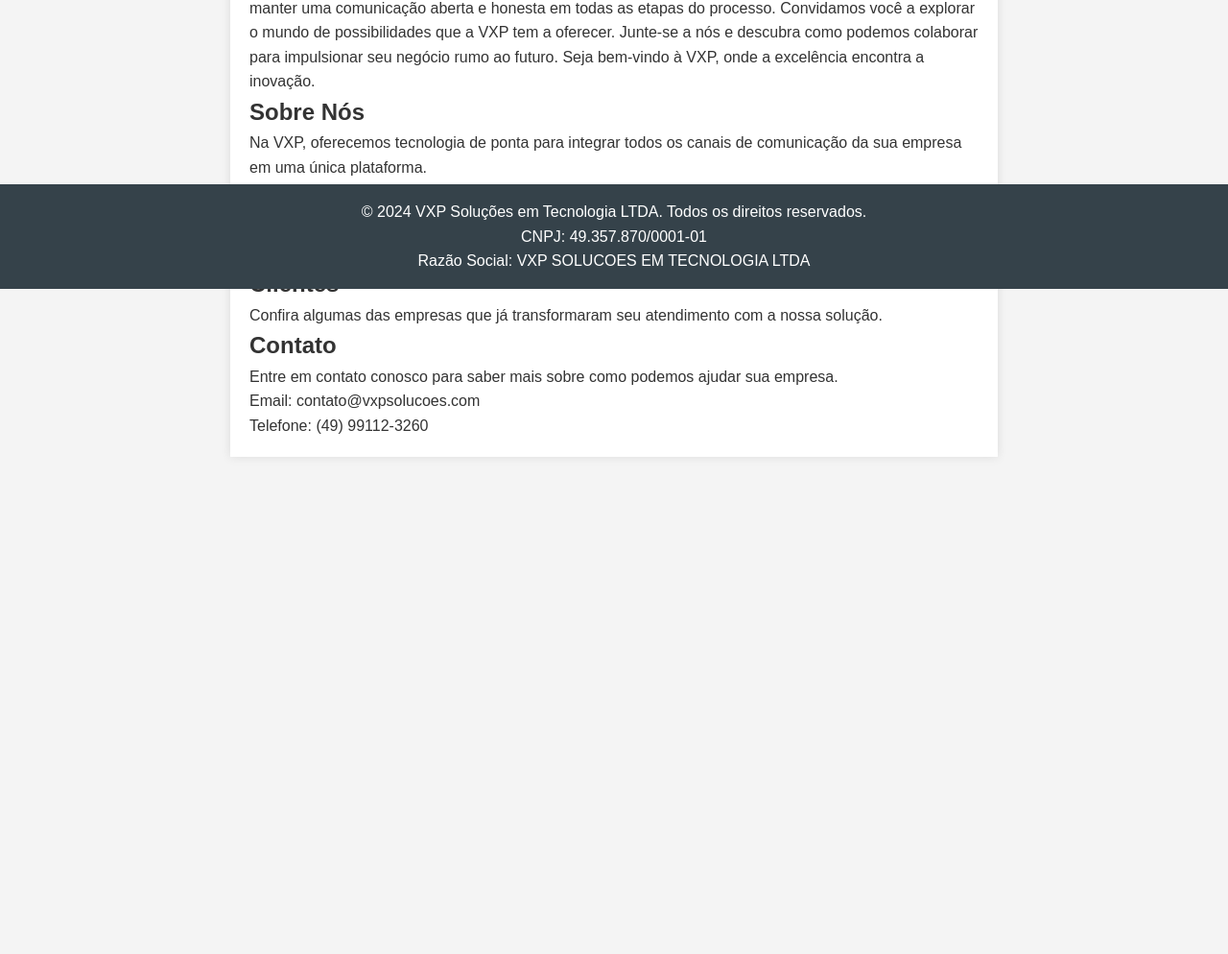
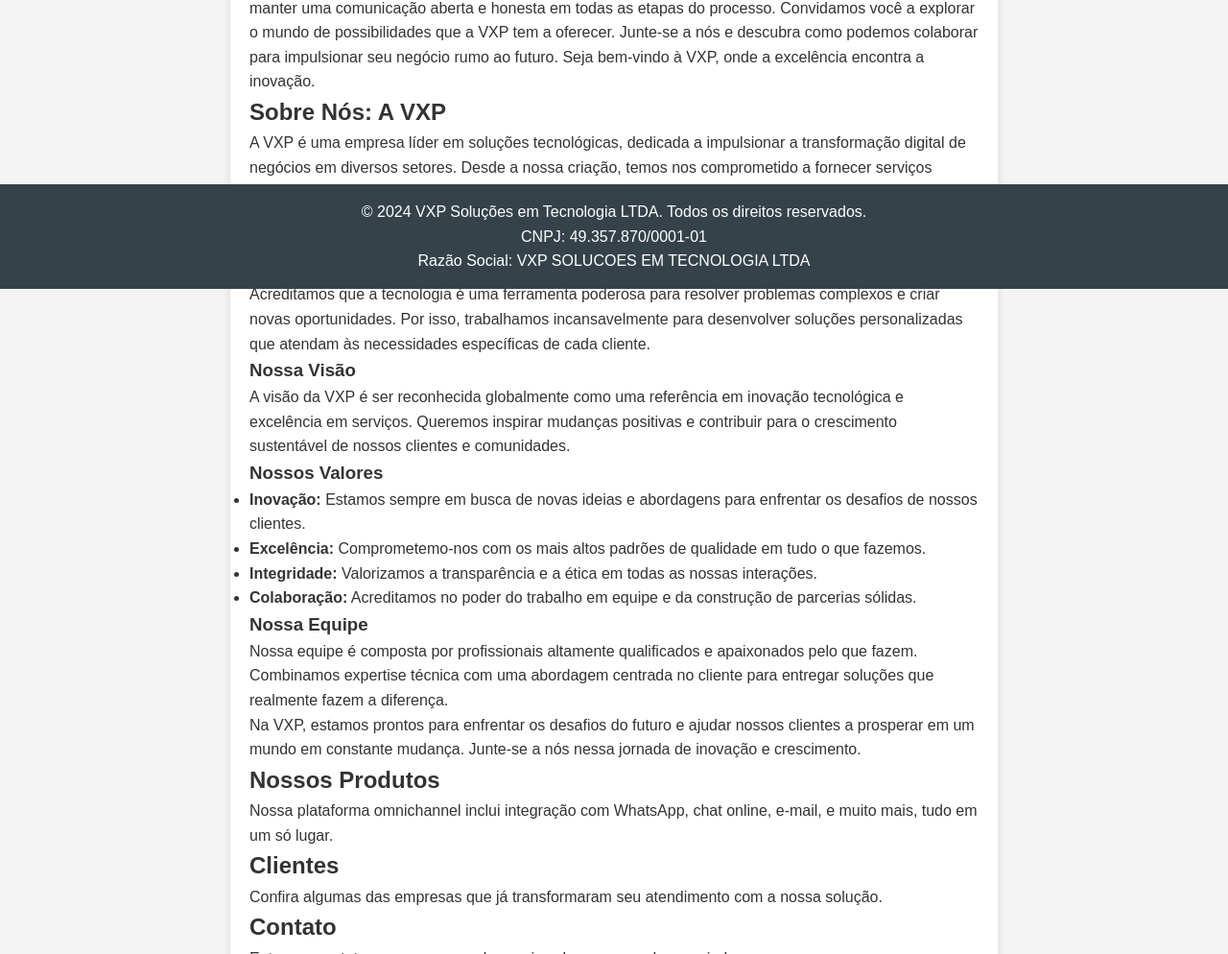
Before and after one commit to fabricioopasuite/novo, a plain HTML site: page index.html in a window 1280 px wide. Shown: the part 499-1493 px from the top of the page at 96% size. Before the commit the page ends 995 px from the top, so only its background shows below. Drawn offline with Linux system fonts and the light colour scheme.

Commit message:
Update index.html

```diff
--- a/index.html
+++ b/index.html
@@ -30,9 +30,33 @@
         </section>
 
         <section id="sobre">
-            <h2>Sobre Nós</h2>
-            <p>Na VXP, oferecemos tecnologia de ponta para integrar todos os canais de comunicação da sua empresa em uma única plataforma.</p>
-        </section>
+    <h2>Sobre Nós: A VXP</h2>
+    <p>
+        A VXP é uma empresa líder em soluções tecnológicas, dedicada a impulsionar a transformação digital de negócios em diversos setores. Desde a nossa criação, temos nos comprometido a fornecer serviços inovadores e de alta qualidade que capacitam nossos clientes a alcançar seus objetivos de maneira eficiente e sustentável.
+    </p>
+    <h3>Nossa Missão</h3>
+    <p>
+        Nossa missão é ser o parceiro de confiança para empresas que buscam inovação e excelência. Acreditamos que a tecnologia é uma ferramenta poderosa para resolver problemas complexos e criar novas oportunidades. Por isso, trabalhamos incansavelmente para desenvolver soluções personalizadas que atendam às necessidades específicas de cada cliente.
+    </p>
+    <h3>Nossa Visão</h3>
+    <p>
+        A visão da VXP é ser reconhecida globalmente como uma referência em inovação tecnológica e excelência em serviços. Queremos inspirar mudanças positivas e contribuir para o crescimento sustentável de nossos clientes e comunidades.
+    </p>
+    <h3>Nossos Valores</h3>
+    <ul>
+        <li><strong>Inovação:</strong> Estamos sempre em busca de novas ideias e abordagens para enfrentar os desafios de nossos clientes.</li>
+        <li><strong>Excelência:</strong> Comprometemo-nos com os mais altos padrões de qualidade em tudo o que fazemos.</li>
+        <li><strong>Integridade:</strong> Valorizamos a transparência e a ética em todas as nossas interações.</li>
+        <li><strong>Colaboração:</strong> Acreditamos no poder do trabalho em equipe e da construção de parcerias sólidas.</li>
+    </ul>
+    <h3>Nossa Equipe</h3>
+    <p>
+        Nossa equipe é composta por profissionais altamente qualificados e apaixonados pelo que fazem. Combinamos expertise técnica com uma abordagem centrada no cliente para entregar soluções que realmente fazem a diferença.
+    </p>
+    <p>
+        Na VXP, estamos prontos para enfrentar os desafios do futuro e ajudar nossos clientes a prosperar em um mundo em constante mudança. Junte-se a nós nessa jornada de inovação e crescimento.
+    </p>
+</section>
 
         <section id="produtos">
             <h2>Nossos Produtos</h2>
```
